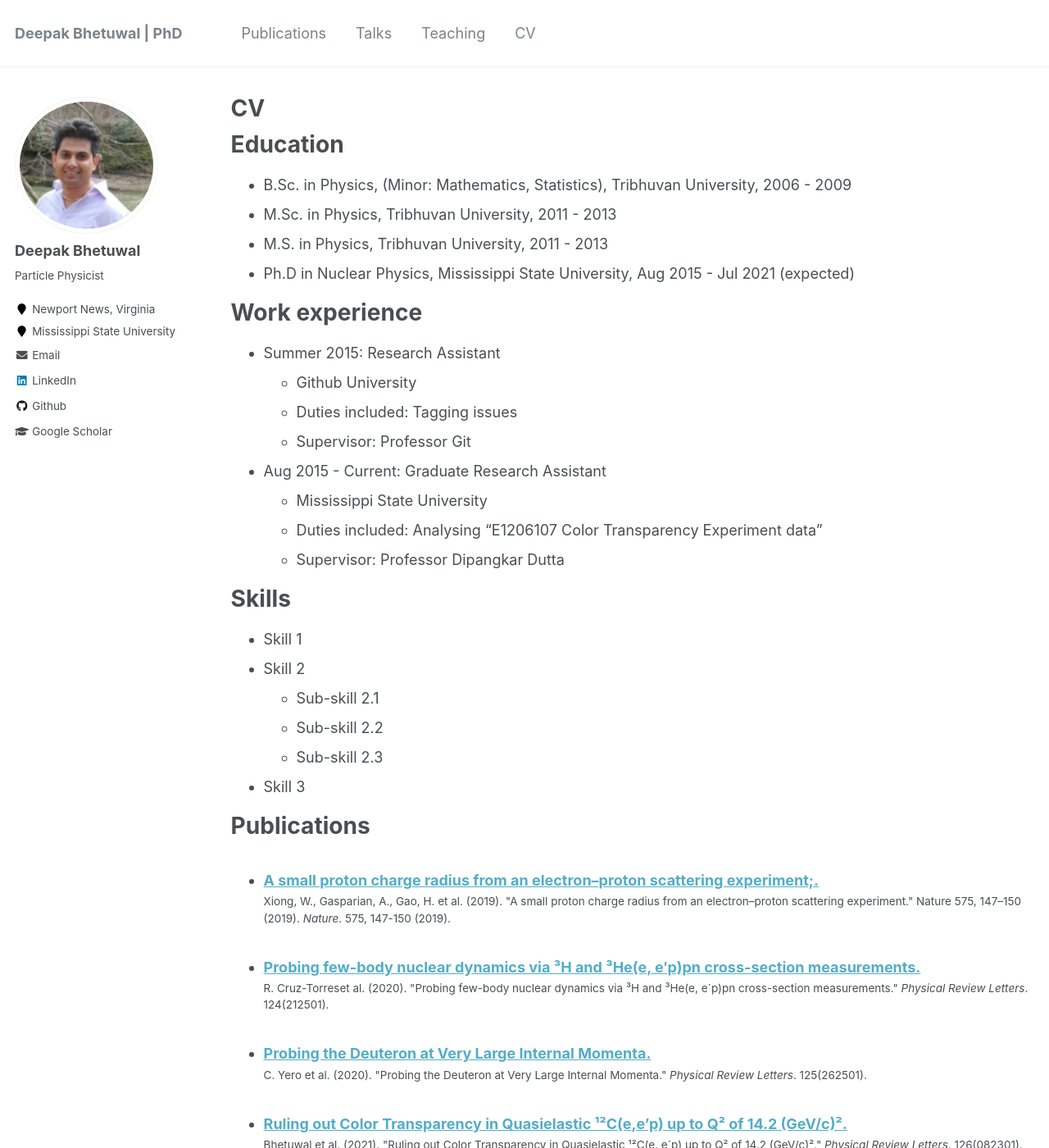
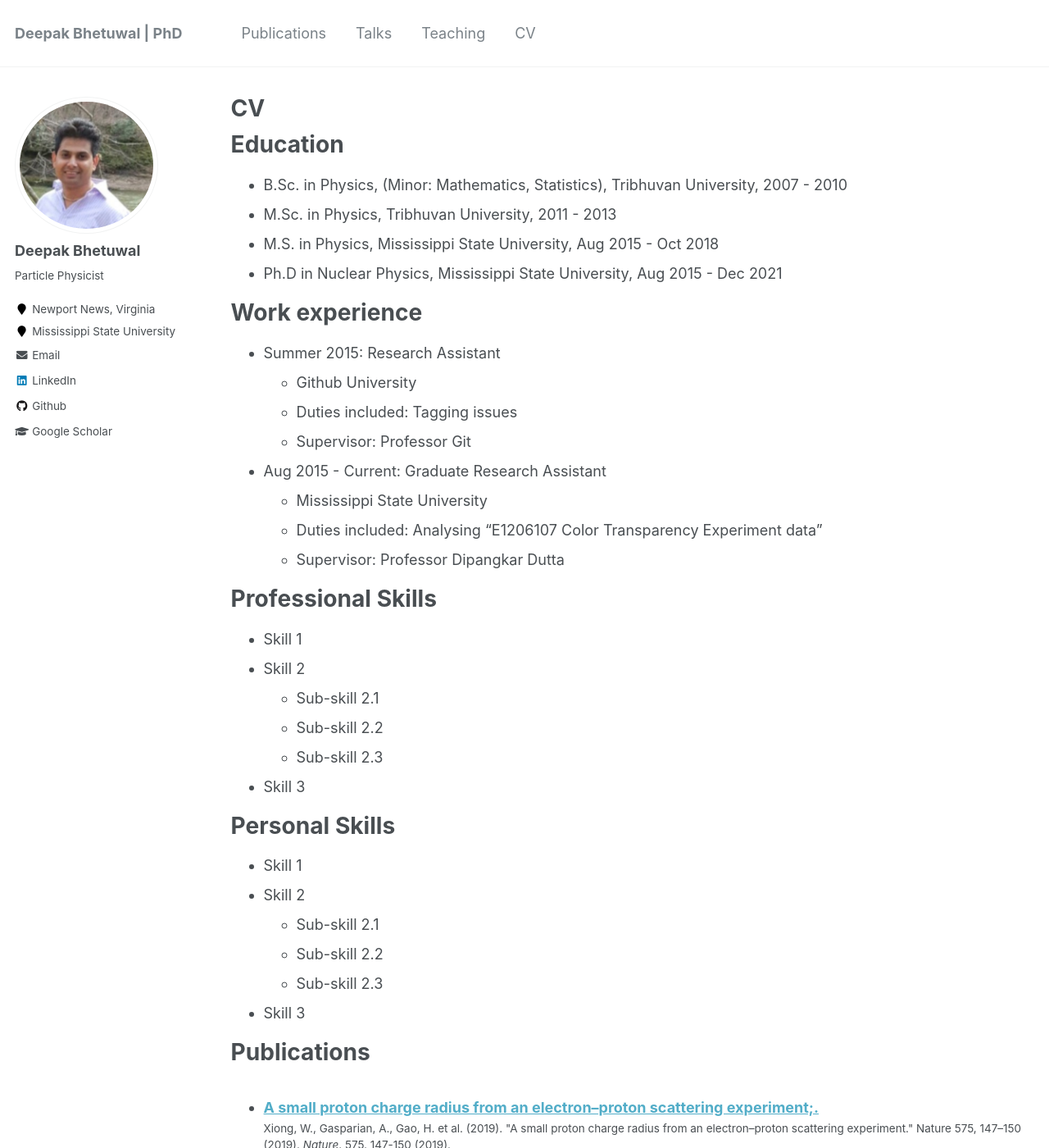
Before and after one commit to dkb208/dkb208.github.io, a Jekyll site: the page built from _pages/cv.md, in a window 1280 px wide and 1400 px high. Shown: the whole window at 82% size. Built offline with Jekyll 4.4.1, drawn with Linux system fonts in a browser that asks for light colours; some of the changed text lies outside the part shown.

Commit message:
Update cv.md

```diff
--- a/_pages/cv.md
+++ b/_pages/cv.md
@@ -11,10 +11,10 @@ redirect_from:
 
 Education
 ======
-* B.Sc. in Physics, (Minor: Mathematics, Statistics), Tribhuvan University, 2006 - 2009
+* B.Sc. in Physics, (Minor: Mathematics, Statistics), Tribhuvan University, 2007 - 2010
 * M.Sc. in Physics, Tribhuvan University, 2011 - 2013
-* M.S. in Physics, Tribhuvan University, 2011 - 2013
-* Ph.D in Nuclear Physics, Mississippi State University, Aug 2015 - Jul 2021 (expected)
+* M.S. in Physics, Mississippi State University, Aug 2015 - Oct 2018
+* Ph.D in Nuclear Physics, Mississippi State University, Aug 2015 - Dec 2021
 
 Work experience
 ======
@@ -28,7 +28,16 @@ Work experience
   * Duties included: Analysing "E1206107 Color Transparency Experiment data"
   * Supervisor: Professor Dipangkar Dutta
 
-Skills
+Professional Skills
+======
+* Skill 1
+* Skill 2
+  * Sub-skill 2.1
+  * Sub-skill 2.2
+  * Sub-skill 2.3
+* Skill 3
+
+Personal Skills
 ======
 * Skill 1
 * Skill 2
@@ -58,3 +67,11 @@ Teaching
 Service and leadership
 ======
 * Currently signed in to 43 different slack teams
+
+Language
+======
+* Skill 1
+
+Hobby
+======
+* Skill 1
```
Also changed, not shown: other parts of _pages/cv.md (+1 -1 lines).
